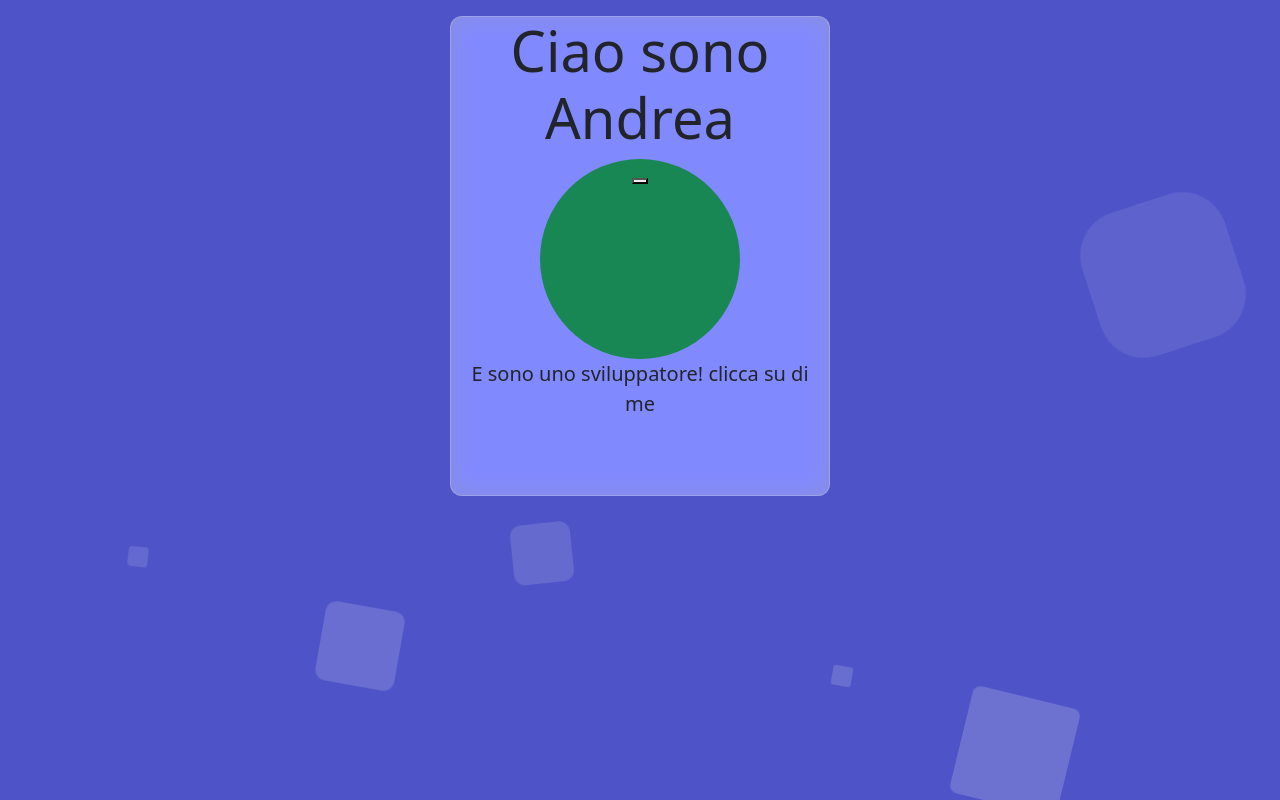
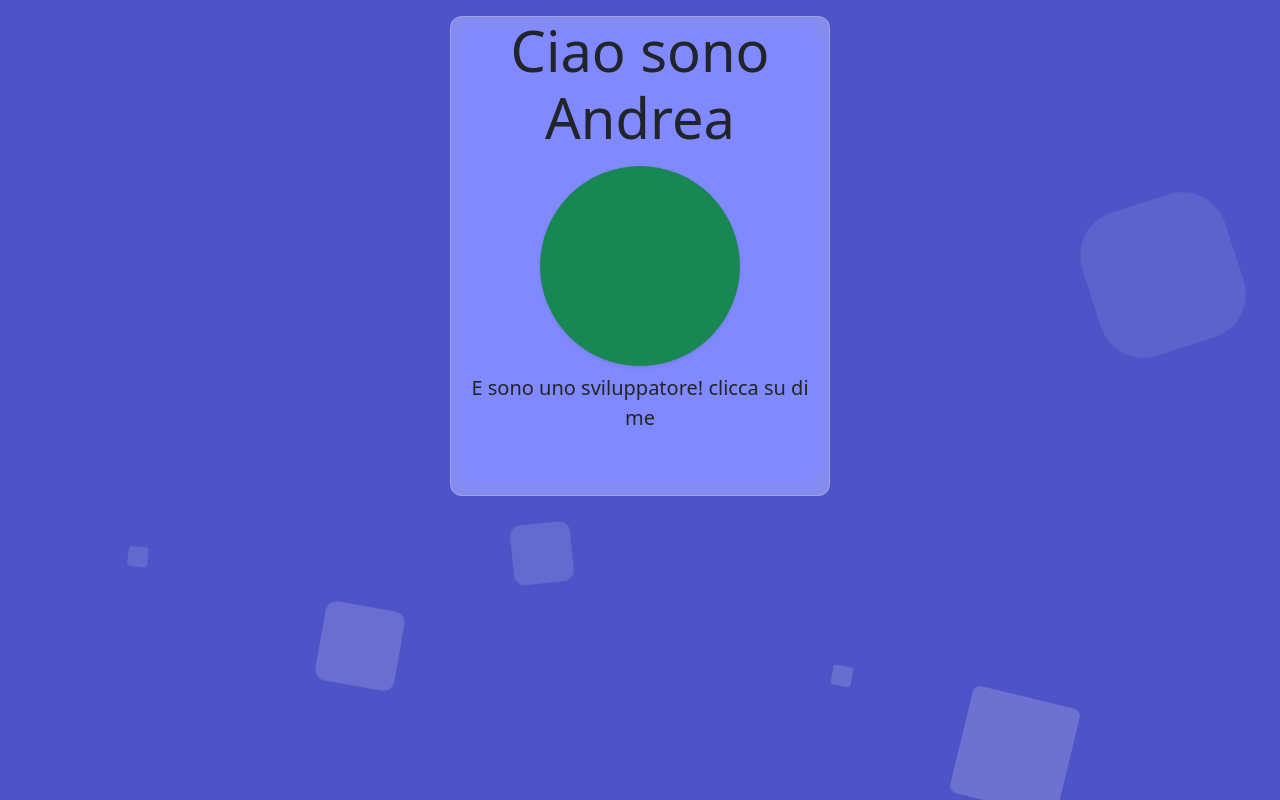
Before and after one commit to latorreandrea/la_resume, a Flask app: page / in a window 1280 px wide. Run offline with Flask 3, Linux system fonts and the light colour scheme.

Commit message:
add the link to the main js script file for home blueprint

```diff
--- a/blueprints/home/templates/home/home.html
+++ b/blueprints/home/templates/home/home.html
@@ -7,7 +7,7 @@
     <script src="https://ajax.googleapis.com/ajax/libs/jquery/3.7.1/jquery.min.js"></script>
     <link href="https://cdn.jsdelivr.net/npm/bootstrap@5.3.3/dist/css/bootstrap.min.css" rel="stylesheet" integrity="sha384-QWTKZyjpPEjISv5WaRU9OFeRpok6YctnYmDr5pNlyT2bRjXh0JMhjY6hW+ALEwIH" crossorigin="anonymous">
     <!-- jquery base script -->
-    <link rel="stylesheet" href="{{ url_for('home.static', filename='javascript/base.js') }}">
+    <script rel="stylesheet" href="{{ url_for('home.static', filename='javascript/base.js') }}"></script>
     <title>FindAndreaLatorre</title>
 </head>
 <body>
@@ -29,11 +29,11 @@
                 <div class="col-md-4 mx-auto gm-card text-center hide">
                     <h1 class="display-4">Ciao sono Andrea</h1>
                     <!-- hero image -->
-                    <div id="hero-img" class="p-1 bg-success">
-                        <button id="hideButton" class="circle">
+                    <button id="hideButton" class="circle btn btn-link">
+                        <div id="hero-img" class="p-1 bg-success shadow-sm">
 
-                        </button>
-                    </div>
+                        </div>
+                    </button>
                     <p class="lead">E sono uno sviluppatore! clicca su di me</p>
                 </div>
             </div>
@@ -41,18 +41,7 @@
     </div>
 
     <script src="https://cdn.jsdelivr.net/npm/bootstrap@5.3.3/dist/js/bootstrap.bundle.min.js" integrity="sha384-YvpcrYf0tY3lHB60NNkmXc5s9fDVZLESaAA55NDzOxhy9GkcIdslK1eN7N6jIeHz" crossorigin="anonymous"></script>
-    <!-- jquery script -->
-    <script>
-    $(document).ready(function() {
-        $('#hideButton').click(function() {
-        hideDiv();
-        });
-    });
 
-    function hideDiv() {
-        $('.hide').hide();
-    }
-    </script>
 
 </body>
 </html>
```
Also changed, not shown: blueprints/home/static/javascript/base.js (+11 -0 lines).
